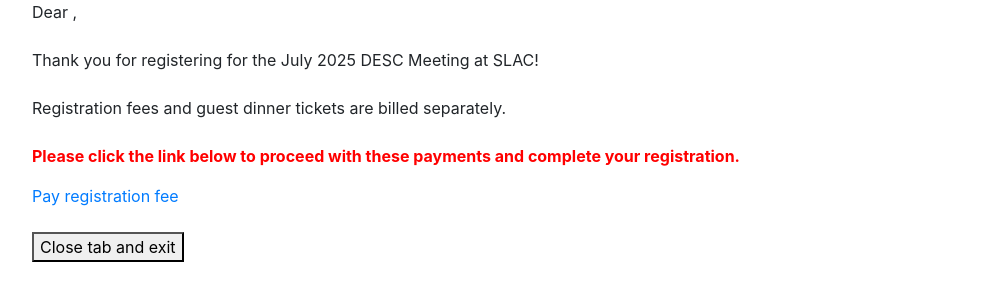
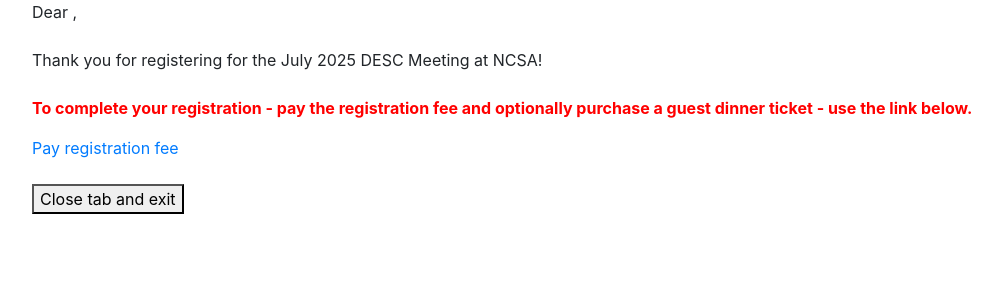
Before and after one commit to LSSTDESC/meeting-registration-form, a Flask app: template templates/payment_UI.html in a window 1280 px wide. Shown: the top 301 px of the page, without its empty margins (53-1055 px from the left). Run offline with Flask 3, Linux system fonts and the light colour scheme; the template is opened without the code that fills it, so the values that code supplies are empty; some libraries are stand-ins or nearby versions.

Commit message:
address reviewers' comments

```diff
--- a/templates/payment_UI.html
+++ b/templates/payment_UI.html
@@ -18,13 +18,12 @@
     <p>
       Dear {{data.first_name}} {{data.last_name}},
       <br><br>
-      Thank you for registering for the July 2025 DESC Meeting at SLAC!
-      <br><br>
-      Registration fees and guest dinner tickets are billed separately.
-      <!-- Your registration fee is ${{reg_fee}}, and your total dinner ticket charge is ${{dinner_cost}}. -->
+      Thank you for registering for the July 2025 DESC Meeting at NCSA!
       <br><br>
       <span class="red"><b>
-      Please click the link below to proceed with these payments and complete your registration.</b></span>
+	To complete your registration - pay the registration fee and optionally
+	purchase a guest dinner ticket - use the link below.
+      </b></span>
     </p>
     <a href="{{payment_link}}" target="_blank" rel="noreferrer noopener">Pay registration fee</a>
     <br>
```
Also changed, not shown: index.html (+7 -7 lines), doc/READMEmaintainers.md.
